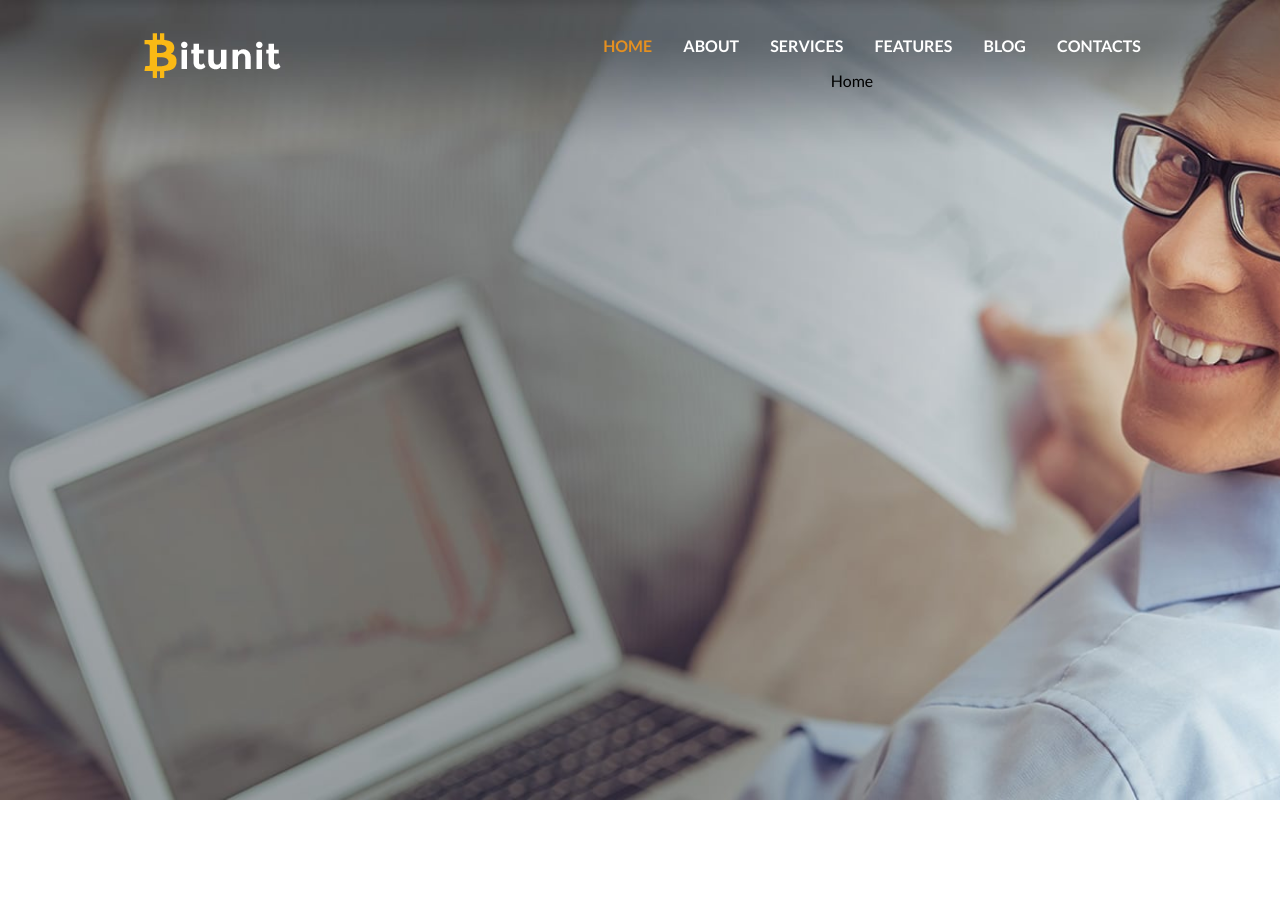
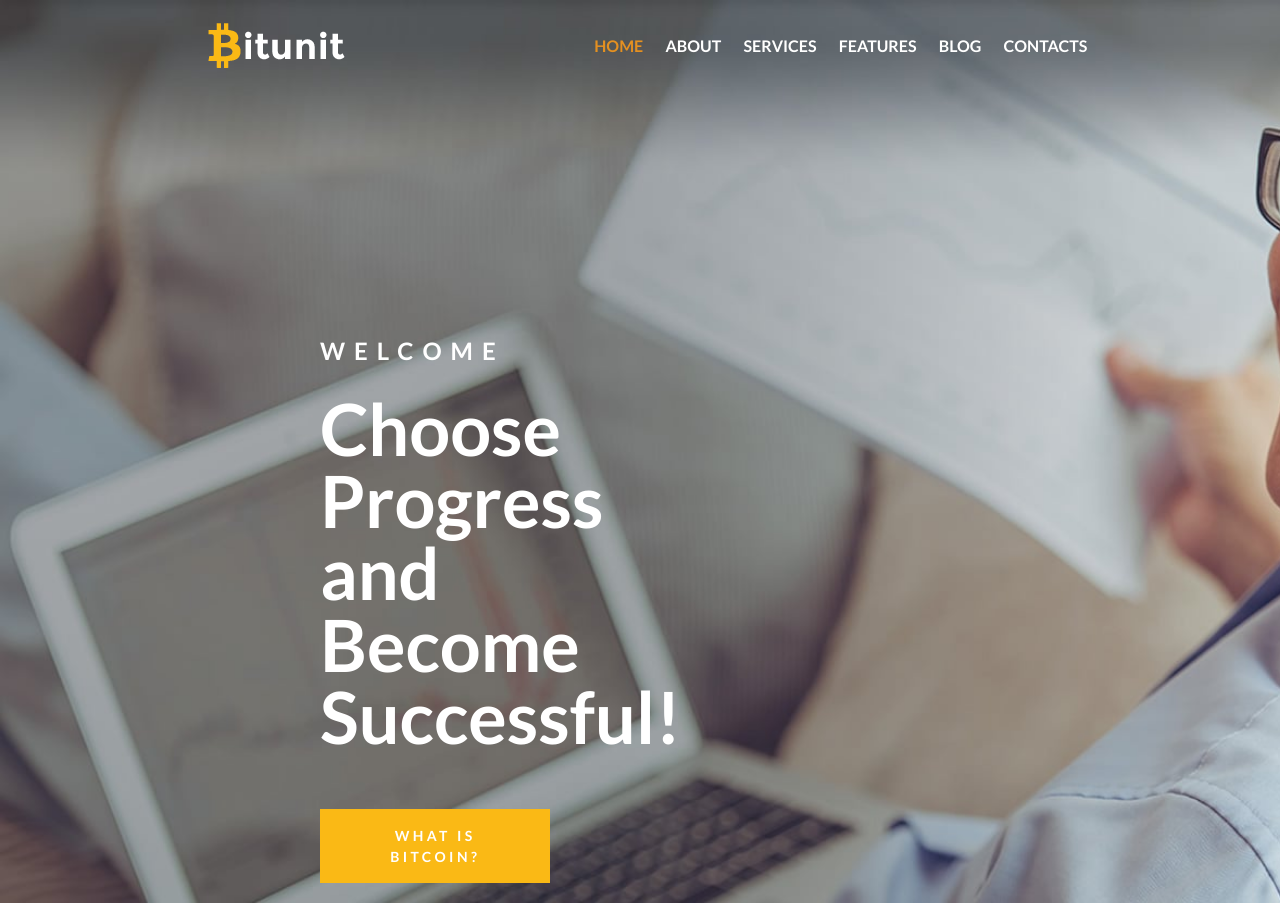
Before and after one commit to Trend20/MyBits, a React (Create React App) app in the folder client/: page / in a window 1280 px wide. Before the commit the page ends 800 px from the top, so only its background shows below. Built offline with nearby package versions, Linux system fonts and the light colour scheme.

Commit message:
adding the homepage

```diff
--- /dev/null
+++ b/client/src/component/Homepage/Homepage.css
@@ -0,0 +1,60 @@
+.homepage{
+    display: flex;
+    width: 100%;
+    flex-direction: column;
+    height: auto;
+}
+.banner{
+    display: flex;
+    flex-direction: column;
+    width: 100%;
+    color: #fff;
+    margin-top: 230px;
+    margin-left: 300px;
+}
+
+.banner-head{
+    display: flex;
+    /* font-size: 1.8rem; */
+    font-size: 24px;
+    letter-spacing: 5px;
+    font-weight: 700;
+    line-height: 2.2;
+    letter-spacing: 9px;
+}
+
+.banner-description{
+    display: flex;
+    letter-spacing: 0px;
+    font-size: 72px;
+    line-height: 1;
+    font-weight: 700;
+    width: 30%;
+    margin-top: -10px;
+}
+
+.banner-btn{
+    display: flex;
+    align-items: center;
+    justify-content: center;
+    background-color: #fab915;
+    border-color: #fab915;
+    font-weight: 700;
+    font-style: normal;
+    color: #ffffff;
+    font-size: 14px;
+    padding: 16px 29px;
+    width: 18%;
+    outline: none;
+    border: none;
+    margin-top: -15px;
+    line-height: 1.5;
+    letter-spacing: 3.4px;
+    cursor: pointer;
+    text-transform: uppercase;
+    transition: .3s;
+}
+
+.banner-btn:hover{
+    background-color: rgb(65, 65, 65);
+}
--- /dev/null
+++ b/client/src/component/Homepage/Homepage.tsx
@@ -0,0 +1,18 @@
+import React from 'react'
+import './Homepage.css';
+
+
+
+export default function Homepage() {
+    return (
+        <div className="homepage">
+            <div className="banner">
+                <h3 className="banner-head">WELCOME</h3>
+                <p className="banner-description">
+                    Choose Progress  and Become Successful!
+                </p>
+                <button className="banner-btn">What is bitcoin?</button>
+            </div>
+        </div>
+    )
+}
--- a/client/src/component/NavBar/NavBar.css
+++ b/client/src/component/NavBar/NavBar.css
@@ -1,33 +1,34 @@
 .navbar{
     display: flex;
     width: 100%;
+    flex-direction: column;
     align-items: center;
     justify-content: space-around;
     padding: 20px;
 }
+.nav-links{
+    display: flex;
+    width: 100%;
+    align-items: center;
+    justify-content: space-between;
+}
 
 .logo{
     display: flex;
-    width: 10%;
+    width: 40%;
     justify-content: center;
-}
-
-.nav-links{
-    display: flex;
-    flex-direction: column;
-    width: 50%;
-    align-items: center;
 }
 
 .nav{
     display: flex;
-    width: 100%;
+    width: 60%;
+    justify-content: flex-start;
     align-items: center;
 }
 
 .nav ul{
     display: flex;
-    width: 100%;
+    width: 70%;
     justify-content: space-evenly;
 }
 
--- a/client/src/component/NavBar/NavBar.tsx
+++ b/client/src/component/NavBar/NavBar.tsx
@@ -1,4 +1,5 @@
 import React from 'react'
+import Homepage from '../Homepage/Homepage';
 import {
     BrowserRouter as Router,
     Switch,
@@ -12,11 +13,10 @@ export default function NavBar() {
     return (
        <Router>
         <div className="navbar">
-            <div className="logo">
-                <img src="logo.png" alt="logo" />
-            </div>
-
             <div className="nav-links">
+                <div className="logo">
+                    <img src="logo.png" alt="logo" />
+                </div>
                 <nav className="nav">
                     <ul>
                         <li>
@@ -24,30 +24,30 @@ export default function NavBar() {
                         </li>
 
                         <li>
-                            <Link to="/" className="link">About</Link>
+                            <Link to="/about" className="link">About</Link>
                         </li>
 
                         <li>
-                            <Link to="/" className="link">Services</Link>
+                            <Link to="/services" className="link">Services</Link>
                         </li>
 
                         <li>
-                            <Link to="/" className="link">Features</Link>
+                            <Link to="/features" className="link">Features</Link>
                         </li>
 
                         <li>
-                            <Link to="/" className="link">Blog</Link>
+                            <Link to="/blog" className="link">Blog</Link>
                         </li>
 
                         <li>
-                            <Link to="/" className="link">Contacts</Link>
+                            <Link to="/contacts" className="link">Contacts</Link>
                         </li>
                     </ul>
                 </nav>
-
+            </div>
                 <Switch>
                     <Route exact path="/">
-                         Home
+                         <Homepage />
                     </Route>
 
                     <Route path="/about">
@@ -70,7 +70,6 @@ export default function NavBar() {
                          Contacts
                     </Route>
                 </Switch>
-            </div>
         </div>
        </Router>
     )
```
